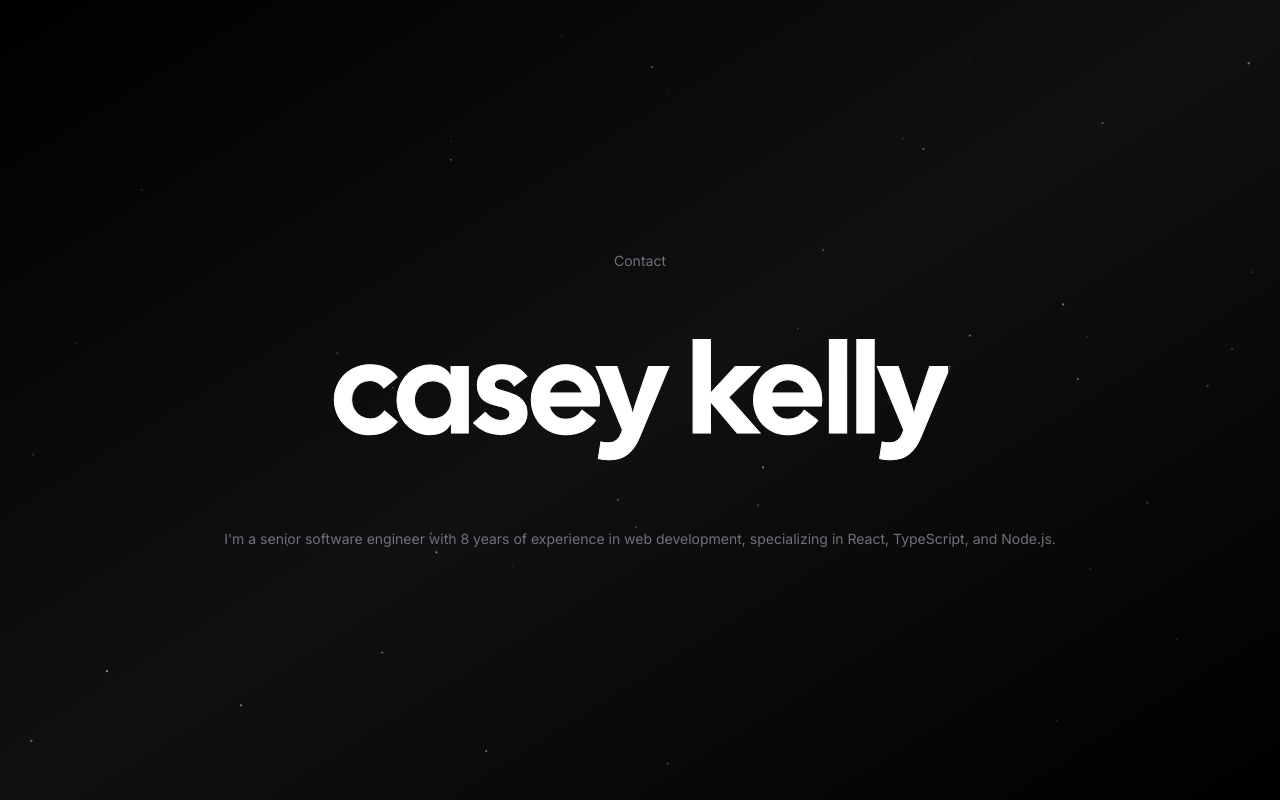
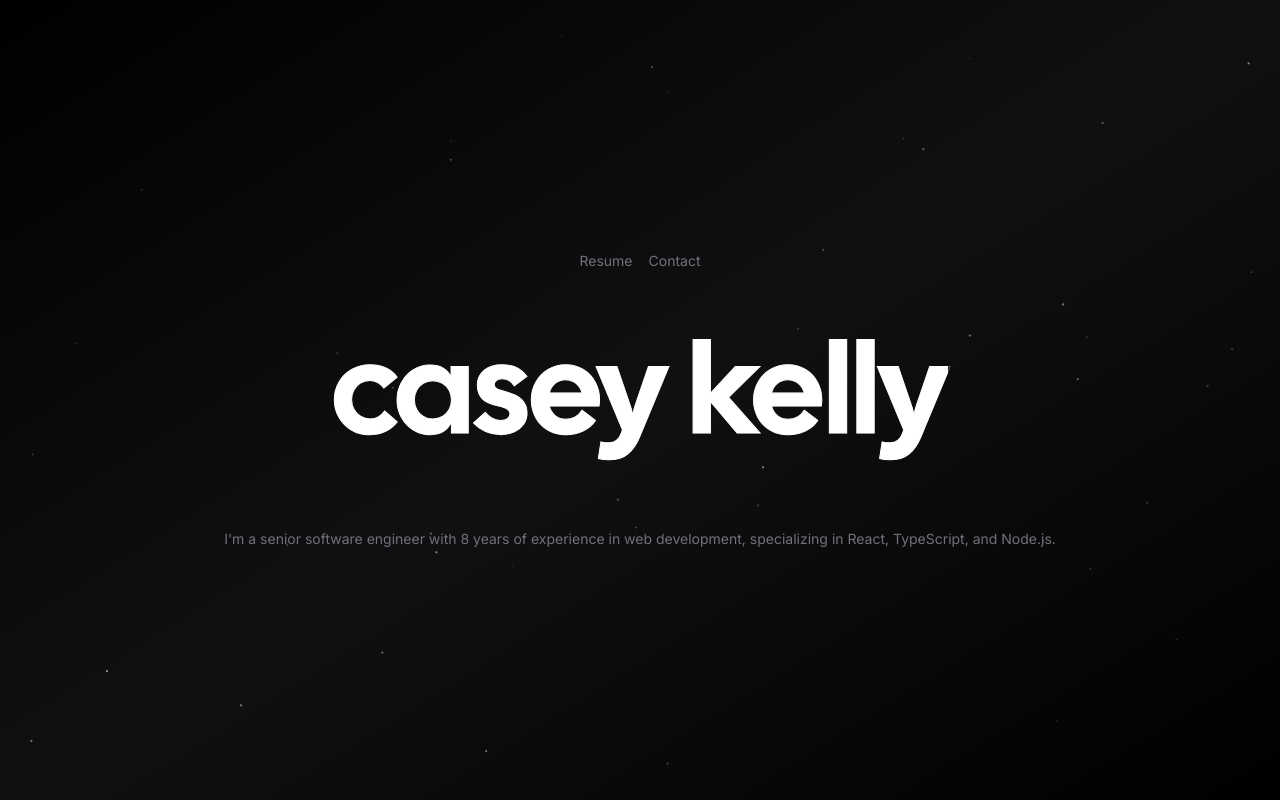
Before and after one commit to CaseyKelly/caseyjkelly, a Next.js app: page / in a window 1280 px wide. Built offline with nearby package versions, Linux system fonts and the light colour scheme; no server answers; what tailwindcss-debug-screens would draw is missing.

Commit message:
add resume link

```diff
--- a/app/page.tsx
+++ b/app/page.tsx
@@ -2,7 +2,14 @@ import Link from "next/link";
 import React from "react";
 import Particles from "./components/particles";
 
-const navigation = [{ name: "Contact", href: "/contact" }];
+const navigation = [
+  {
+    name: "Resume",
+    href: "https://casey-kelly-resume.s3.us-west-1.amazonaws.com/CaseyKellyResume.pdf",
+    target: "_blank",
+  },
+  { name: "Contact", href: "/contact" },
+];
 
 export default function Home() {
   return (
@@ -13,6 +20,7 @@ export default function Home() {
             <Link
               key={item.href}
               href={item.href}
+              target={item.target}
               className="text-sm duration-500 text-zinc-500 hover:text-zinc-300"
             >
               {item.name}
```
